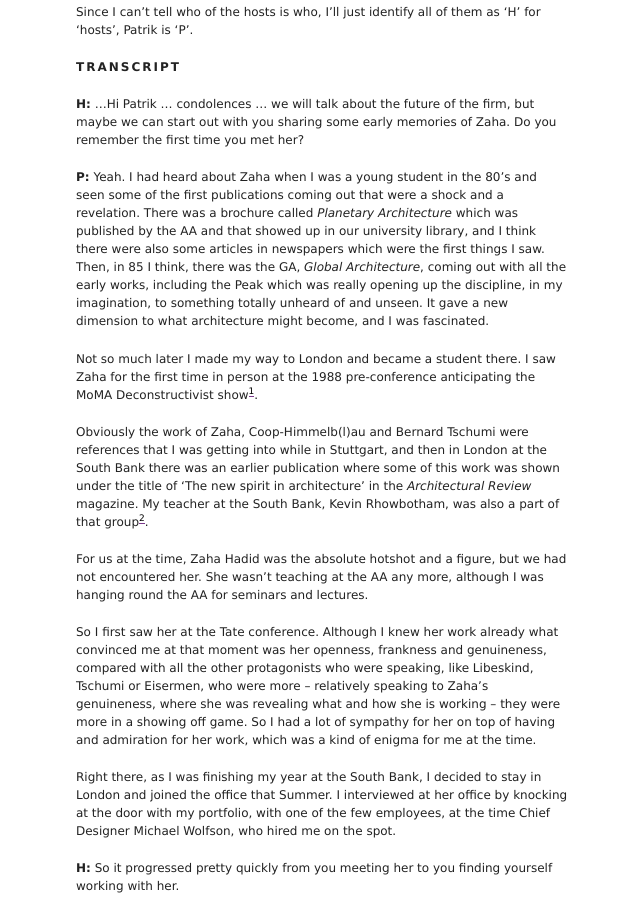
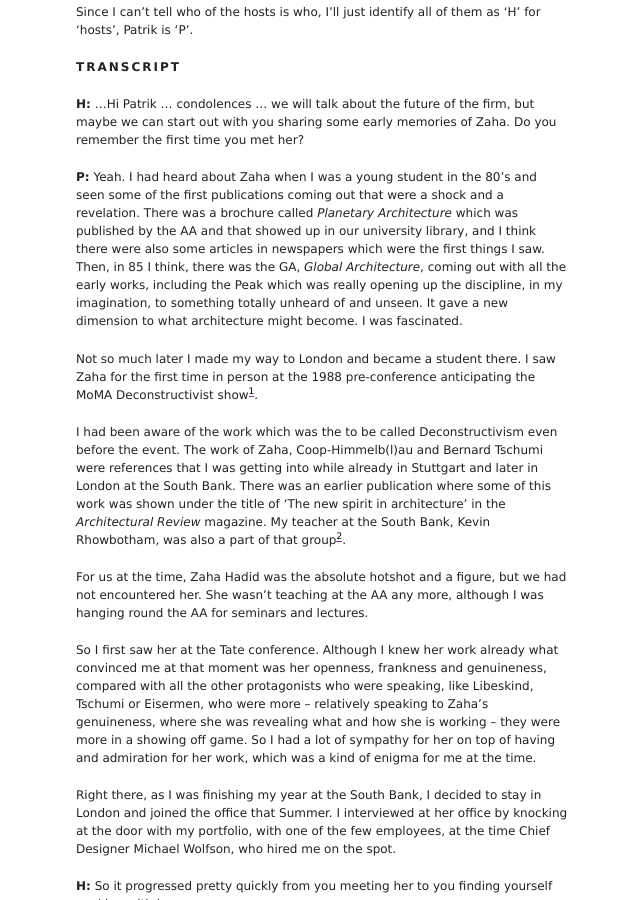
Before and after one commit to zmlka/undisciplinary, a Jekyll site: the page built from archinect_patrick_schumacher_podcast.md, in a window 1280 px wide and 900 px high, scrolled down 446 px. Shown: the whole window, without its empty margins (318-958 px from the left). Built offline with Jekyll 4.4.1, drawn with Linux system fonts in a browser that asks for light colours.

Commit message:
Fixed a few sentances towards the beginning

```diff
--- a/archinect_patrick_schumacher_podcast.md
+++ b/archinect_patrick_schumacher_podcast.md
@@ -33,18 +33,19 @@ there were also some articles in newspapers which were the first things I saw.
 Then, in 85 I think, there was the GA, _Global Architecture_, coming out with
 all the early works, including the Peak which was really opening up the
 discipline, in my imagination, to something totally unheard of and unseen. It
-gave a new dimension to what architecture might become, and I was fascinated.
+gave a new dimension to what architecture might become. I was fascinated.
 
 Not so much later I made my way to London and became a student there. I saw
 Zaha for the first time in person at the 1988 pre-conference anticipating the
 MoMA Deconstructivist show[^1].
 
-Obviously the work of Zaha, Coop-Himmelb(l)au and Bernard Tschumi were references
-that I was getting into while in Stuttgart, and then in London at the South
-Bank there was an earlier publication where some of this work was shown under
-the title of ‘The new spirit in architecture’ in the _Architectural Review_
-magazine. My teacher at the South Bank, Kevin Rhowbotham, was also a part of that
-group[^2].
+I had been aware of the work which was the to be called Deconstructivism even
+before the event. The work of Zaha, Coop-Himmelb(l)au and Bernard Tschumi were
+references that I was getting into while already in Stuttgart and later in
+London at the South Bank. There was an earlier publication where some of this
+work was shown under the title of ‘The new spirit in architecture’ in the
+_Architectural Review_ magazine. My teacher at the South Bank, Kevin
+Rhowbotham, was also a part of that group[^2].
 
 For us at the time, Zaha Hadid was the absolute hotshot and a figure, but we
 had not encountered her. She wasn't teaching at the AA any more, although I was
```
